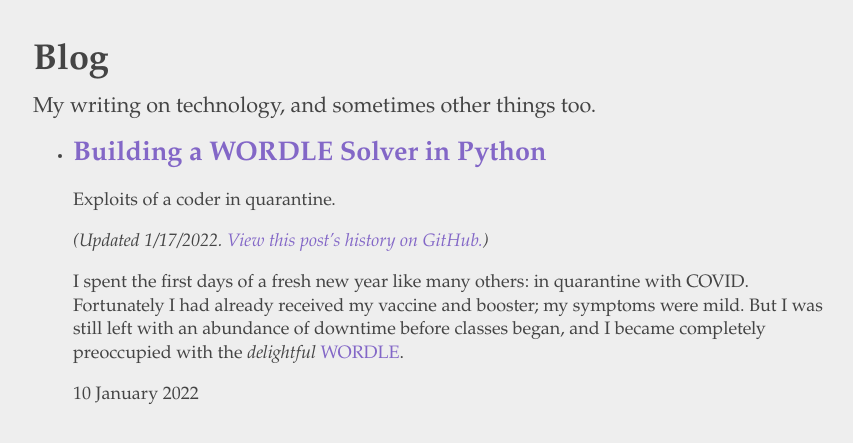
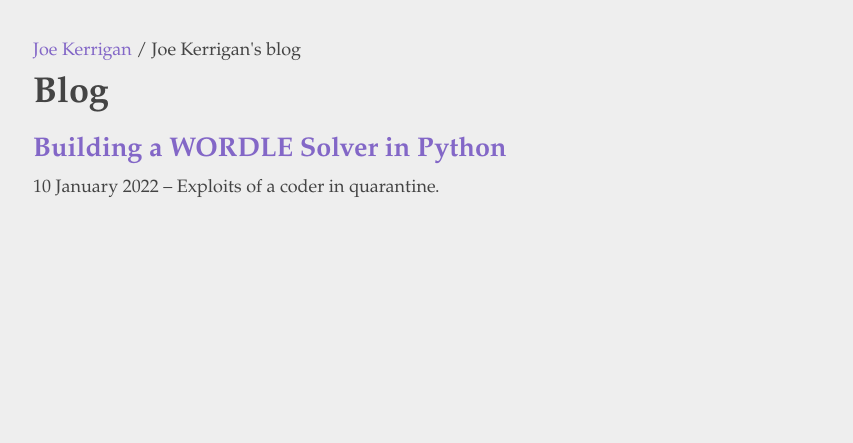
Before and after one commit to joek13/joek13.github.io, a Jekyll site: the page built from blog.html, in a window 1280 px wide. Shown: the top 443 px of the page, without its empty margins (207-1060 px from the left). Built offline with Jekyll 4.4.1, drawn with Linux system fonts in a browser that asks for light colours.

Commit message:
Move blog post; add breadcrumbs

```diff
--- /dev/null
+++ b/_includes/breadcrumbs.html
@@ -0,0 +1,11 @@
+<div id="breadcrumbs">
+{% assign crumbs = page.url | remove:'/index.html' | split: '/' %}
+<a href="/">Joe Kerrigan</a>
+{% for crumb in crumbs offset: 1 %}
+  {% if forloop.last %}
+    / {{ page.title }}
+  {% else %}
+    / <a href="{% assign crumb_limit = forloop.index | plus: 1 %}{% for crumb in crumbs limit: crumb_limit %}{{ crumb | append: '/' | replace:'without-plugin/','without-plugins/' }}{% endfor %}">{{ crumb | replace:'-',' ' | remove:'.html' | capitalize }}</a>
+  {% endif %}
+{% endfor %}
+</div>
--- a/_layouts/default.html
+++ b/_layouts/default.html
@@ -18,6 +18,9 @@
 </head>
 
 <body>
+    <nav>
+        {% include breadcrumbs.html %}
+    </nav>
     <main>
         {{ content }}
     </main>
--- a/_layouts/post.html
+++ b/_layouts/post.html
@@ -18,6 +18,9 @@
 </head>
 
 <body>
+    <nav>
+        {% include breadcrumbs.html %}
+    </nav>
     <main>
         <h1>{{ page.title }}</h1>
         <p class="subtitle"> {{ page.description}} </p>
--- a/_posts/2022-01-10-building-a-wordle-solver-in-python.md
+++ b/_posts/2022-01-10-building-a-wordle-solver-in-python.md
@@ -2,6 +2,7 @@
 layout: post
 title: Building a WORDLE Solver in Python
 description: Exploits of a coder in quarantine.
+permalink: /blog/wordle-solver
 excerpt_separator: <!--end-excerpt-->
 ---
 *(Updated 1/17/2022. [View this post's history on GitHub.](https://github.com/joek13/joek13.github.io/commits/main/_posts/2022-01-10-building-a-wordle-solver-in-python.md))*
--- a/_sass/base.scss
+++ b/_sass/base.scss
@@ -6,6 +6,10 @@
 
 html {
     background-color: $color-bg;
+}
+
+nav {
+    margin: 10px 0;
 }
 
 body {
@@ -42,3 +46,14 @@
     margin: 0;
     font-size: 1.2em;
 }
+
+// styles for /blog
+
+ul.blog-list {
+    list-style: none;
+    padding: 0;
+}
+
+li.post-item > p {
+    margin: 0;
+}
--- a/blog.html
+++ b/blog.html
@@ -6,15 +6,12 @@
 ---
 
 <h1>Blog</h1>
-<p class="subtitle">My writing on technology, and sometimes other things too.</p>
 
 <ul class="blog-list">
-    {% for post in site.posts %}
-    <li>
-        <h2><a href="{{post.url}}">{{post.title}}</a></h2>
-        <p>{{post.description}}</p>
-        <p>{{post.excerpt}}</p>
-        <p class="date">{{post.date | date: "%-d %B %Y"}}</p>
-    </li>
-    {% endfor %}
+{% for post in site.posts %}
+<li class="post-item">
+<h2><a href="{{post.url}}">{{post.title}}</a></h2>
+<p>{{post.date | date: "%-d %B %Y"}} &ndash; {{post.description}}</p>
+</li>
+{% endfor %}
 </ul>
```
Also changed, not shown: _sass/post.scss (line endings or trailing spaces).
